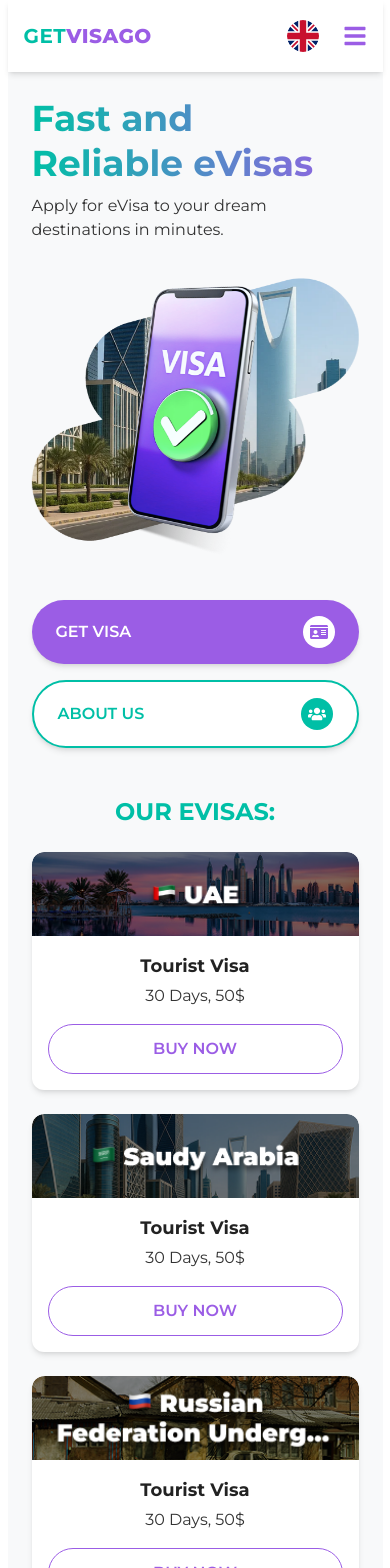
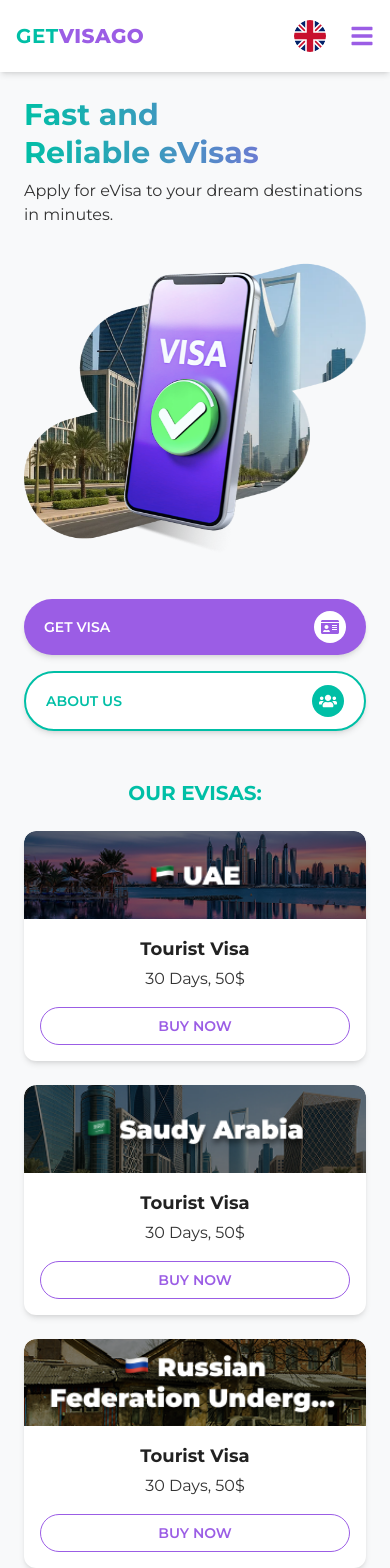
Before and after one commit to Iusif797/getvisago_final, a React (Vite) app: page / in a window 390 px wide. Shown: the top 1568 px of the page. Built offline with nearby package versions, Linux system fonts and the light colour scheme.

Commit message:
Improve responsive design for all mobile devices

```diff
--- a/index.html
+++ b/index.html
@@ -4,11 +4,13 @@
 <head>
   <meta charset="UTF-8" />
   <link rel="icon" type="image/svg+xml" href="/vite.svg" />
-  <meta name="viewport" content="width=device-width, initial-scale=1.0" />
-  <title>Vite + React</title>
+  <meta name="viewport" content="width=device-width, initial-scale=1.0, maximum-scale=1.0, user-scalable=no" />
+  <meta name="theme-color" content="#00BFA6" />
+  <meta name="description" content="Get your eVisas fast and reliably with GETVISAGO. Apply in minutes." />
+  <title>GETVISAGO - Fast and Reliable eVisas</title>
 </head>
 
-<body>
+<body class="m-0 p-0 overflow-x-hidden">
   <div id="root"></div>
   <script type="module" src="/src/main.jsx"></script>
 </body>
--- a/src/App.jsx
+++ b/src/App.jsx
@@ -4,9 +4,11 @@
 
 function App() {
   return (
-    <div className="container-app">
-      <Header />
-      <Hero />
+    <div className="w-full min-h-screen bg-white">
+      <div className="container-app">
+        <Header />
+        <Hero />
+      </div>
     </div>
   );
 }
--- a/src/components/Hero/Hero.jsx
+++ b/src/components/Hero/Hero.jsx
@@ -14,8 +14,8 @@
         Apply for eVisa to your dream destinations in minutes.
       </p>
 
-      <div className="relative flex justify-center items-center mb-8 animate-fade-in-up">
-        <img src={firstBanner} alt="Visa Application" className="w-full object-contain" />
+      <div className="relative flex justify-center items-center mb-8 w-full animate-fade-in-up">
+        <img src={firstBanner} alt="Visa Application" className="w-full h-auto object-contain" />
       </div>
 
       <CTAButtons />
--- a/src/components/Visas/VisaCard.jsx
+++ b/src/components/Visas/VisaCard.jsx
@@ -4,12 +4,12 @@
   return (
     <div className="visa-card">
       <div className="overflow-hidden rounded-t-xl">
-        <img src={image} alt={title} className="w-full object-cover" />
+        <img src={image} alt={title} className="w-full h-auto object-cover" />
       </div>
       <div className="p-4 text-center">
         <h3 className="text-lg font-bold text-visa-gray-900 mb-1">{title}</h3>
         <p className="text-visa-gray-800 mb-4">{days} Days, {price}$</p>
-        <button className="w-full py-3 rounded-full border border-visa-purple text-visa-purple font-semibold uppercase hover:bg-visa-purple hover:text-white transition-colors">BUY NOW</button>
+        <button className="w-full py-2 sm:py-3 rounded-full border border-visa-purple text-visa-purple font-semibold text-sm sm:text-base uppercase hover:bg-visa-purple hover:text-white transition-colors">BUY NOW</button>
       </div>
     </div>
   );
--- a/src/components/Visas/VisaSection.jsx
+++ b/src/components/Visas/VisaSection.jsx
@@ -31,12 +31,12 @@
   ];
 
   return (
-    <section className="mb-12">
-      <h2 className="text-2xl font-bold mb-6 text-center text-visa-green uppercase">
+    <section className="mb-12 w-full">
+      <h2 className="text-xl sm:text-2xl font-bold mb-6 text-center text-visa-green uppercase">
         OUR eVISAS:
       </h2>
 
-      <div className="flex flex-col gap-6 mb-8">
+      <div className="flex flex-col gap-6 mb-8 w-full">
         {visas.map(visa => (
           <VisaCard
             key={visa.id}
@@ -48,7 +48,7 @@
         ))}
       </div>
 
-      <button className="flex items-center justify-center gap-2 mx-auto px-8 py-3 rounded-full border-2 border-visa-green text-visa-green font-semibold transition-all duration-300">
+      <button className="flex items-center justify-center gap-2 mx-auto px-6 sm:px-8 py-2 sm:py-3 rounded-full border-2 border-visa-green text-visa-green font-semibold text-sm sm:text-base transition-all duration-300">
         SEE ALL COUNTRIES
         <FaChevronDown size={16} />
       </button>
--- a/src/index.css
+++ b/src/index.css
@@ -9,17 +9,17 @@
     font-family: 'Montserrat', sans-serif;
   }
   body {
-    @apply bg-white;
+    @apply bg-white m-0 p-0 overflow-x-hidden;
   }
 }
 
 @layer components {
   .container-app {
-    @apply max-w-[375px] mx-auto bg-white min-h-screen relative font-montserrat;
+    @apply w-full min-w-[320px] max-w-[100%] sm:max-w-[540px] md:max-w-[720px] mx-auto bg-white min-h-screen relative font-montserrat overflow-hidden;
   }
 
   .header {
-    @apply flex justify-between items-center px-4 py-5 bg-white shadow-md sticky top-0 z-50;
+    @apply flex justify-between items-center px-4 py-5 bg-white shadow-md sticky top-0 z-50 w-full;
   }
 
   .logo-text {
@@ -31,22 +31,22 @@
   }
 
   .hero-container {
-    @apply px-6 pt-6 pb-8 bg-visa-gray-50;
+    @apply px-6 pt-6 pb-8 bg-visa-gray-50 w-full;
   }
 
   .hero-title {
-    @apply text-4xl font-bold leading-tight mb-2 bg-gradient-to-r from-visa-green to-visa-purple bg-clip-text text-transparent;
+    @apply text-3xl sm:text-4xl font-bold leading-tight mb-2 bg-gradient-to-r from-visa-green to-visa-purple bg-clip-text text-transparent;
   }
 
   .visa-card {
-    @apply bg-white rounded-xl shadow-md overflow-hidden;
+    @apply bg-white rounded-xl shadow-md overflow-hidden w-full;
   }
 
   .button-primary {
-    @apply flex justify-between items-center px-6 py-4 rounded-full bg-visa-purple text-white font-semibold text-base uppercase shadow-md hover:shadow-lg transition-shadow duration-300;
+    @apply flex justify-between items-center px-5 sm:px-6 py-3 sm:py-4 rounded-full bg-visa-purple text-white font-semibold text-sm sm:text-base uppercase shadow-md hover:shadow-lg transition-shadow duration-300 w-full;
   }
 
   .button-outline {
-    @apply flex justify-between items-center px-6 py-4 rounded-full bg-white text-visa-green border-2 border-visa-green font-semibold text-base uppercase shadow-md hover:shadow-lg transition-shadow duration-300;
+    @apply flex justify-between items-center px-5 sm:px-6 py-3 sm:py-4 rounded-full bg-white text-visa-green border-2 border-visa-green font-semibold text-sm sm:text-base uppercase shadow-md hover:shadow-lg transition-shadow duration-300 w-full;
   }
 }
--- a/tailwind.config.cjs
+++ b/tailwind.config.cjs
@@ -5,6 +5,14 @@
     "./src/**/*.{js,ts,jsx,tsx}",
   ],
   theme: {
+    screens: {
+      'xs': '320px',
+      'sm': '480px',
+      'md': '640px',
+      'lg': '768px',
+      'xl': '1024px',
+      '2xl': '1280px',
+    },
     extend: {
       colors: {
         'visa-green': {
```
